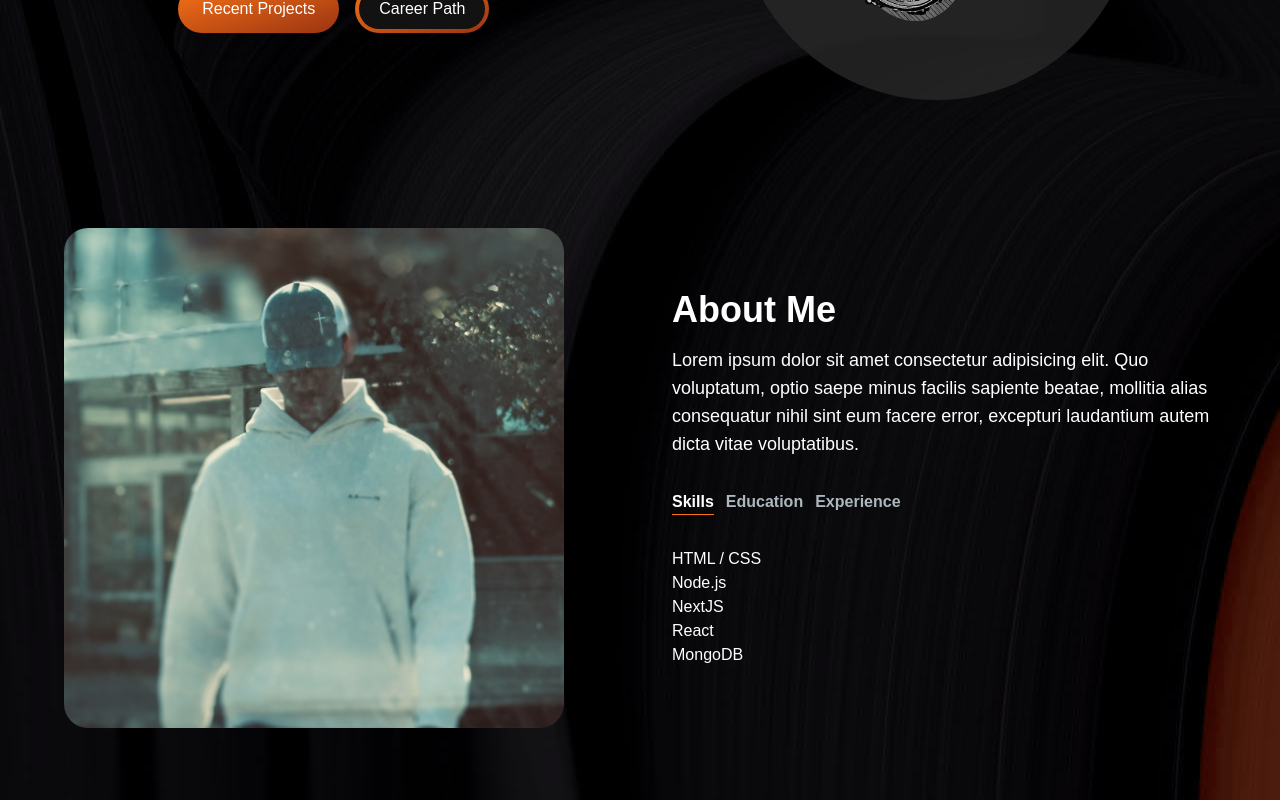
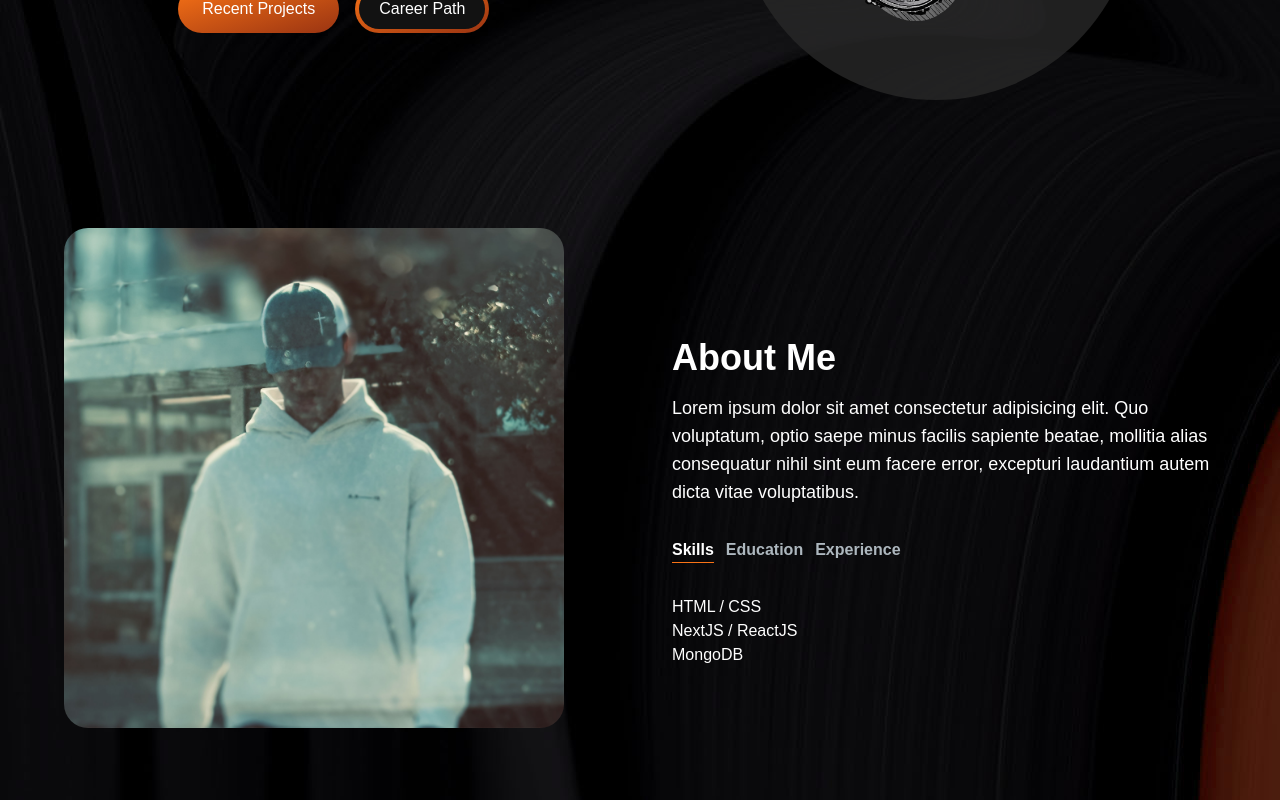
Before and after one commit to itsaerolol/portfolio, a Next.js app: page / in a window 1280 px wide. Shown: the part 460-1260 px from the top of the page. Built offline with nearby package versions, Linux system fonts and the light colour scheme.

Commit message:
made changes to tab switcher content;

```diff
--- a/app/components/AboutSection.jsx
+++ b/app/components/AboutSection.jsx
@@ -10,9 +10,7 @@ const TAB_DATA = [
     content: (
       <ul>
         <li>HTML / CSS</li>
-        <li>Node.js</li>
-        <li>NextJS</li>
-        <li>React</li>
+        <li>NextJS / ReactJS</li>
         <li>MongoDB</li>
       </ul>
     ),
@@ -62,7 +60,7 @@ const [tab, setTab] = useState("skills");
           height={500}
         />
         <div>
-          <h2 className="text-4xl font-bold text-white mb-4">About Me</h2>
+          <h2 className="text-4xl font-bold text-white mt-12 mb-4">About Me</h2>
           <p className="text-base lg:text-lg">
             Lorem ipsum dolor sit amet consectetur adipisicing elit. Quo
             voluptatum, optio saepe minus facilis sapiente beatae, mollitia
```
